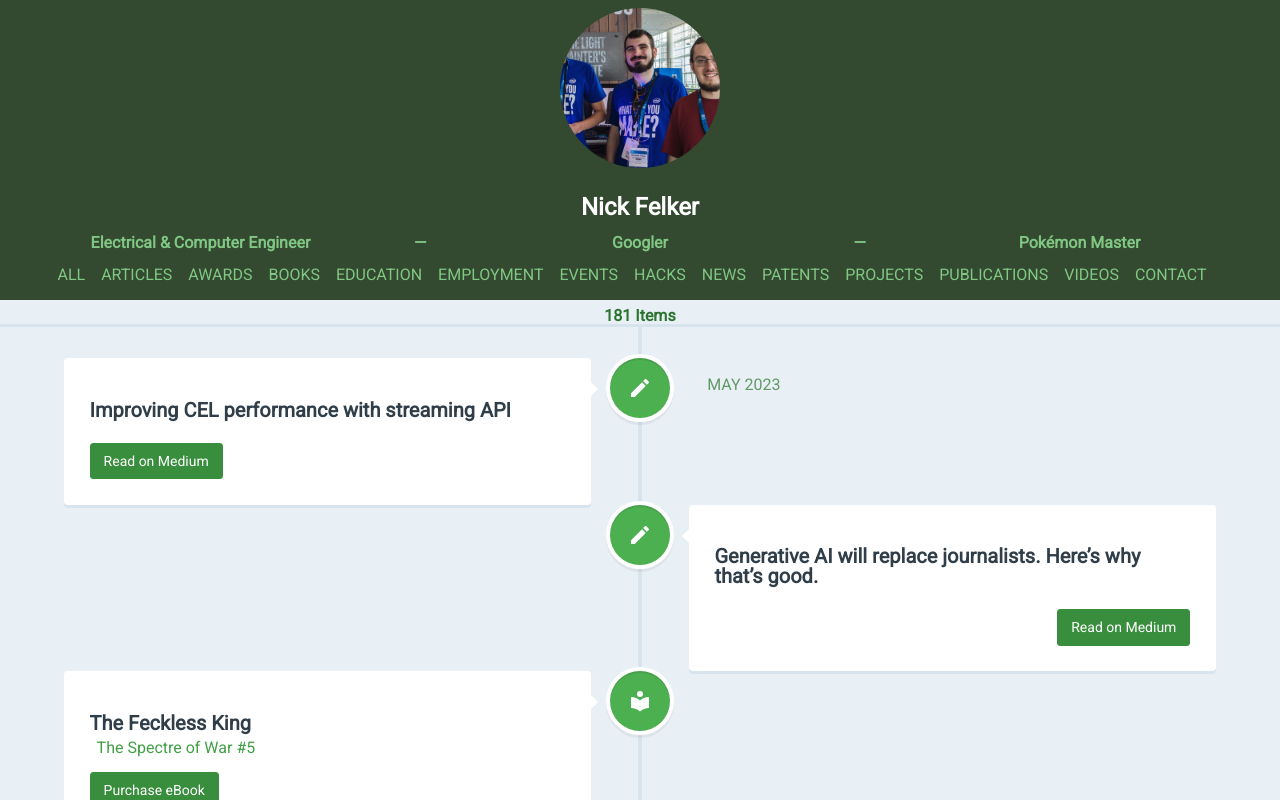
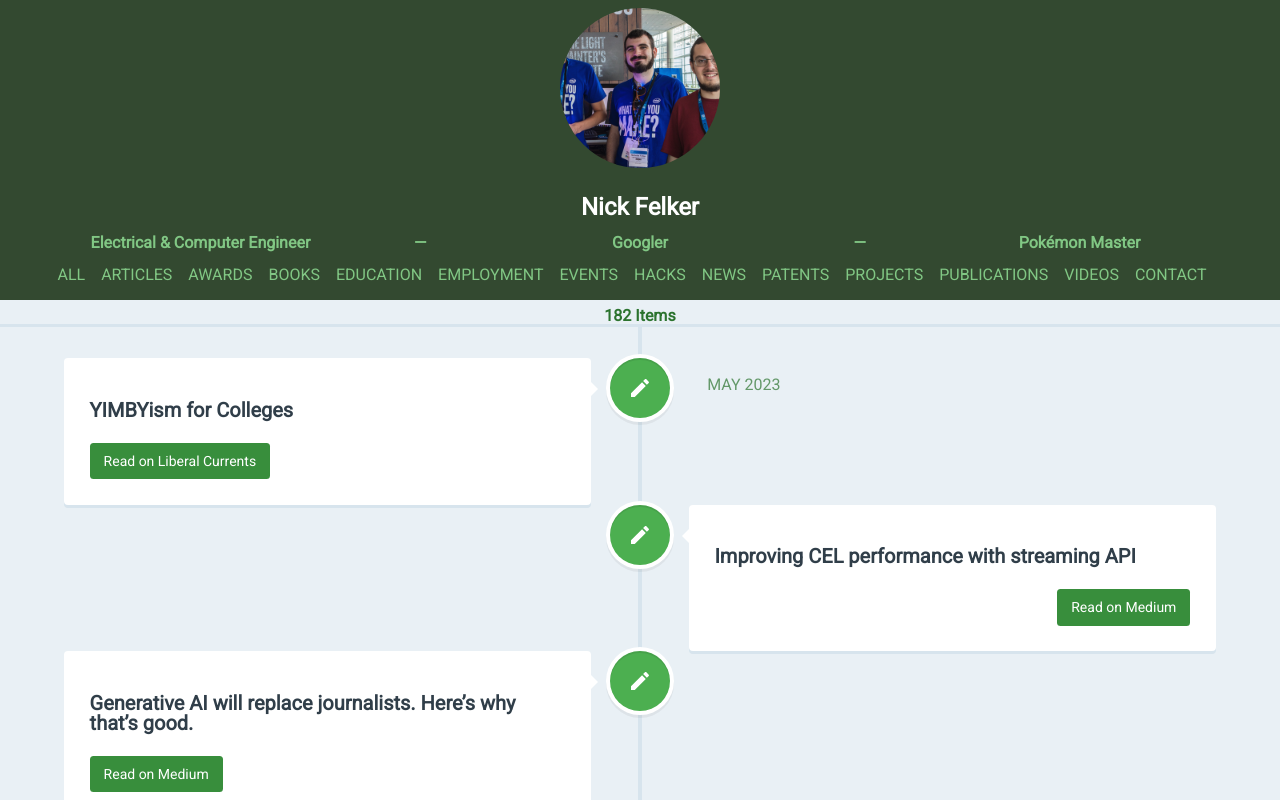
Before and after one commit to Fleker/Fleker.github.io, an Angular app: page / in a window 1280 px wide. Shown: the top 800 px of the page. Built offline with nearby package versions, Linux system fonts and the light colour scheme.

Commit message:
Update entries.articles.ts
YIMBYism for Colleges - Liberal Currents

```diff
--- a/src/entries.articles.ts
+++ b/src/entries.articles.ts
@@ -307,4 +307,11 @@ export default [
     name: "Improving CEL performance with streaming API",
     date: "May 22 2023"
 },
+  {
+    type: "Articles",
+    link: "https://www.liberalcurrents.com/yimbyism-for-colleges/",
+    linkText: "Read on Liberal Currents",
+    name: "YIMBYism for Colleges",
+    date: "May 31 2023"
+  }
 ]
```
